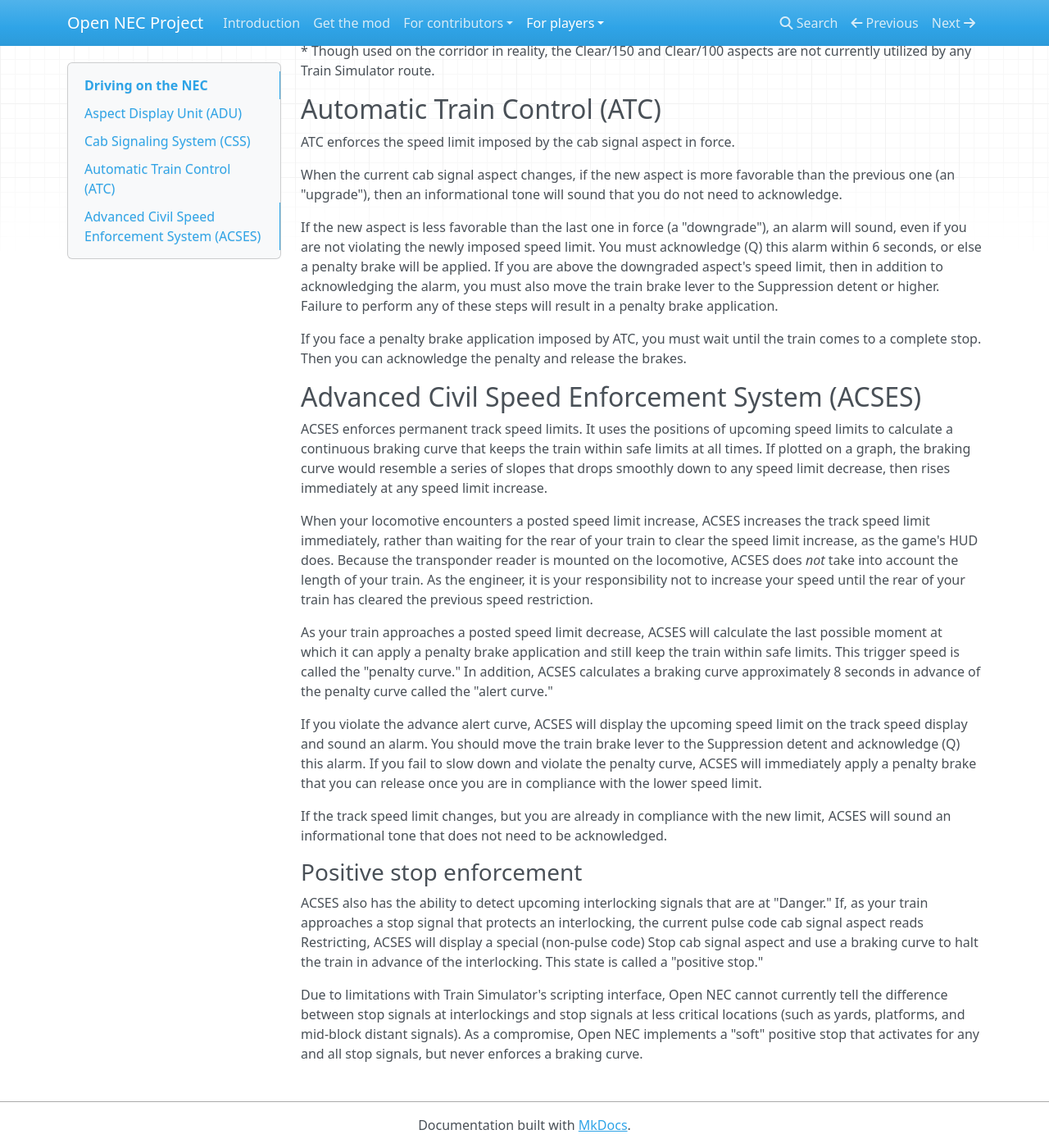
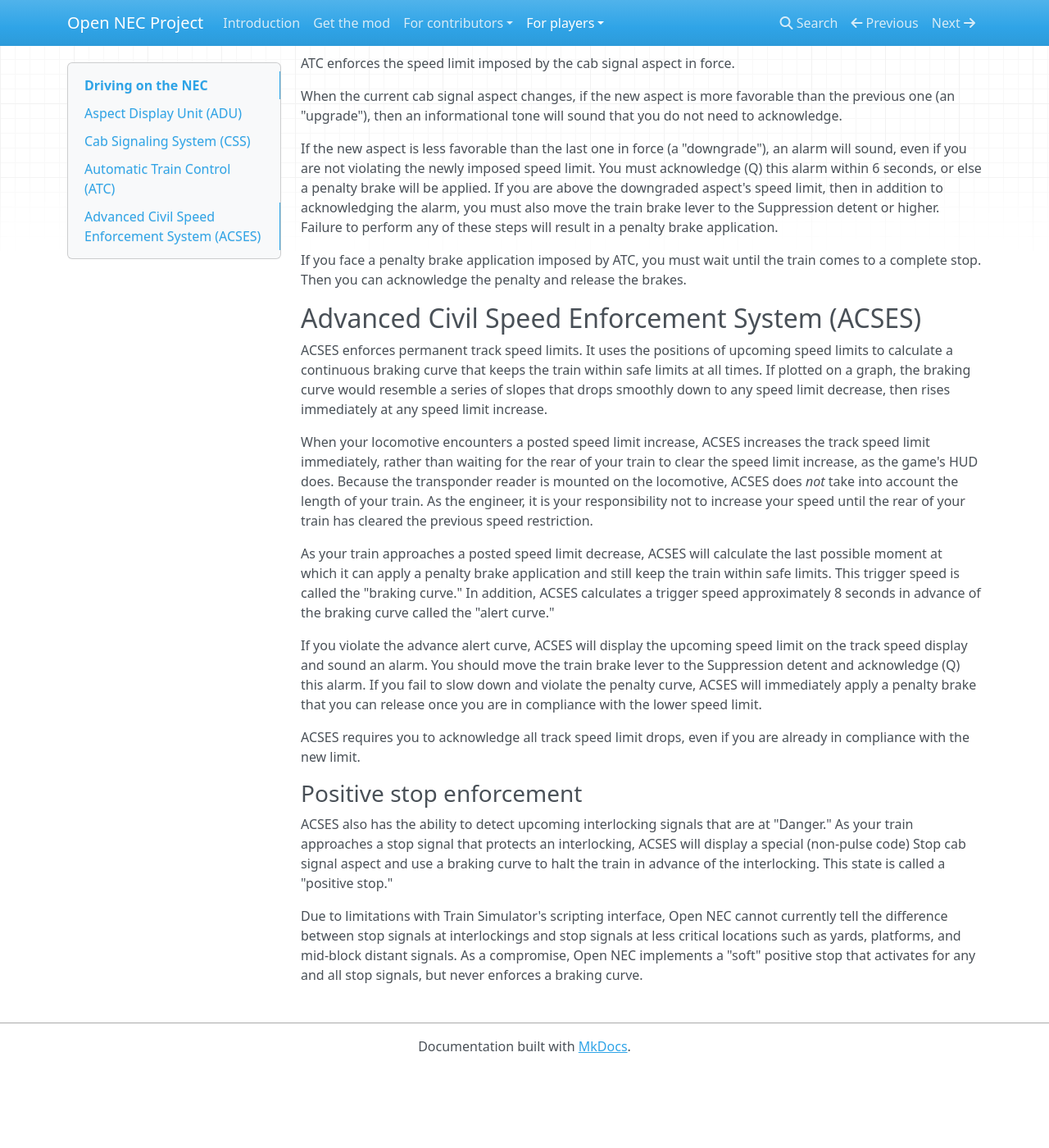
Before and after one commit to YoRyan/open-nec, an MkDocs documentation site: the page built from Docs/for-players/index.md, in a window 1280 px wide and 1400 px high, scrolled down 3297 px. Shown: the whole window at 82% size. Built offline with MkDocs 1.6.1, drawn with Linux system fonts in a browser that asks for light colours; nearby versions of some CDN libraries; after the commit the page ends 4601 px from its top, so only the background shows below that; some of the changed text lies outside the part shown.

Commit message:
docs: some more nec driving updates

```diff
--- a/Docs/for-players/index.md
+++ b/Docs/for-players/index.md
@@ -62,14 +62,14 @@ ACSES enforces permanent track speed limits. It uses the positions of upcoming s
 
 When your locomotive encounters a posted speed limit increase, ACSES increases the track speed limit immediately, rather than waiting for the rear of your train to clear the speed limit increase, as the game's HUD does. Because the transponder reader is mounted on the locomotive, ACSES does *not* take into account the length of your train. As the engineer, it is your responsibility not to increase your speed until the rear of your train has cleared the previous speed restriction.
 
-As your train approaches a posted speed limit decrease, ACSES will calculate the last possible moment at which it can apply a penalty brake application and still keep the train within safe limits. This trigger speed is called the "penalty curve." In addition, ACSES calculates a braking curve approximately 8 seconds in advance of the penalty curve called the "alert curve."
+As your train approaches a posted speed limit decrease, ACSES will calculate the last possible moment at which it can apply a penalty brake application and still keep the train within safe limits. This trigger speed is called the "braking curve." In addition, ACSES calculates a trigger speed approximately 8 seconds in advance of the braking curve called the "alert curve."
 
 If you violate the advance alert curve, ACSES will display the upcoming speed limit on the track speed display and sound an alarm. You should move the train brake lever to the Suppression detent and acknowledge (Q) this alarm. If you fail to slow down and violate the penalty curve, ACSES will immediately apply a penalty brake that you can release once you are in compliance with the lower speed limit.
 
-If the track speed limit changes, but you are already in compliance with the new limit, ACSES will sound an informational tone that does not need to be acknowledged.
+ACSES requires you to acknowledge all track speed limit drops, even if you are already in compliance with the new limit.
 
 ### Positive stop enforcement
 
-ACSES also has the ability to detect upcoming interlocking signals that are at "Danger." If, as your train approaches a stop signal that protects an interlocking, the current pulse code cab signal aspect reads Restricting, ACSES will display a special (non-pulse code) Stop cab signal aspect and use a braking curve to halt the train in advance of the interlocking. This state is called a "positive stop."
+ACSES also has the ability to detect upcoming interlocking signals that are at "Danger." As your train approaches a stop signal that protects an interlocking, ACSES will display a special (non-pulse code) Stop cab signal aspect and use a braking curve to halt the train in advance of the interlocking. This state is called a "positive stop."
 
-Due to limitations with Train Simulator's scripting interface, Open NEC cannot currently tell the difference between stop signals at interlockings and stop signals at less critical locations (such as yards, platforms, and mid-block distant signals). As a compromise, Open NEC implements a "soft" positive stop that activates for any and all stop signals, but never enforces a braking curve.
+Due to limitations with Train Simulator's scripting interface, Open NEC cannot currently tell the difference between stop signals at interlockings and stop signals at less critical locations such as yards, platforms, and mid-block distant signals. As a compromise, Open NEC implements a "soft" positive stop that activates for any and all stop signals, but never enforces a braking curve.
```
Also changed, not shown: other parts of Docs/for-players/index.md (+2 -2 lines).
